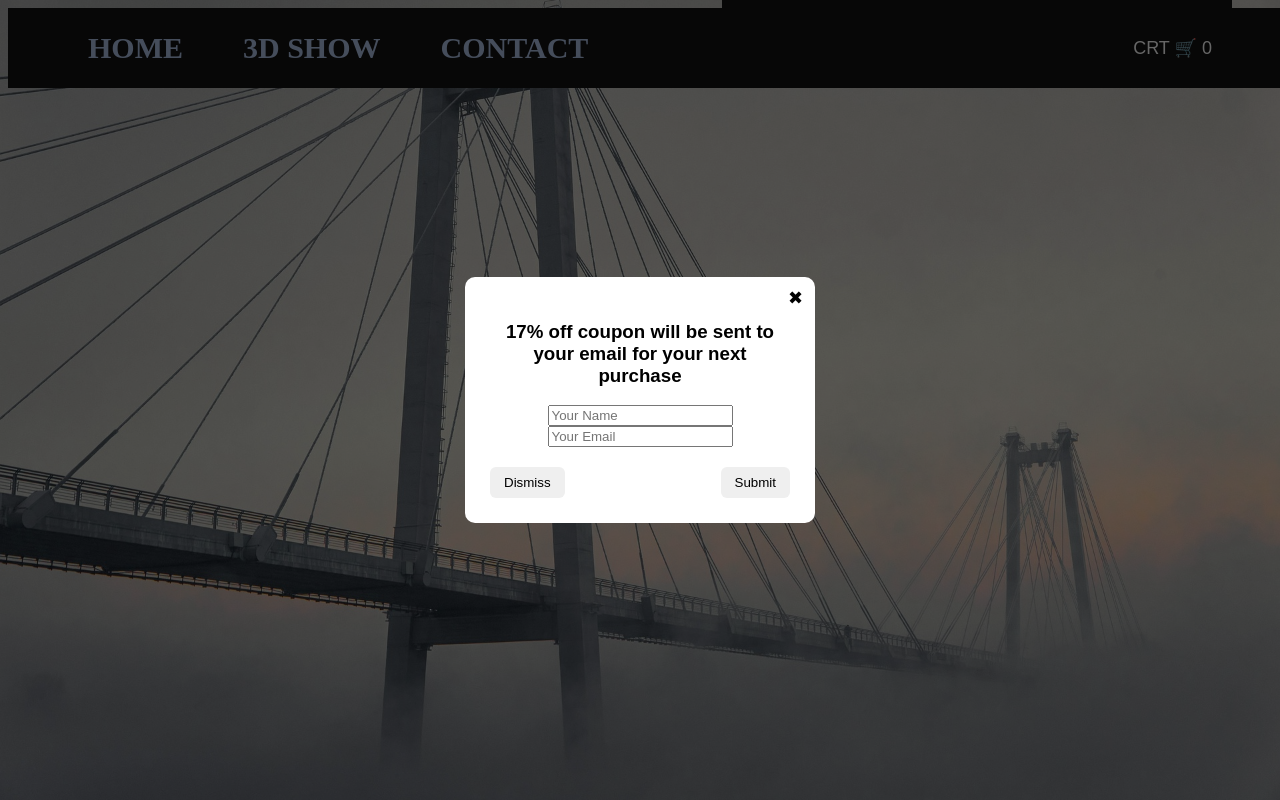
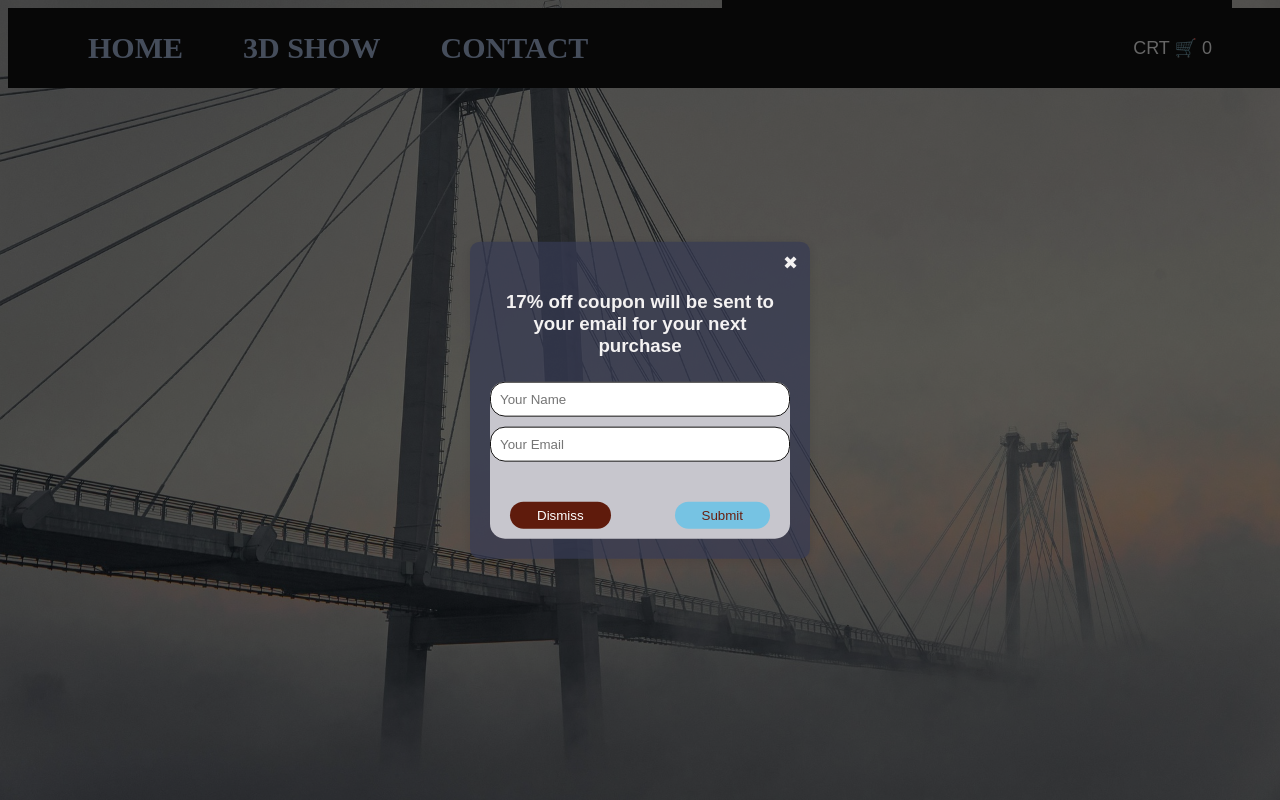
Before and after one commit to NanaProject2023/carproject, a React (Vite) app in the folder client/: page /carproject/discountpopup2 in a window 1280 px wide. Shown: the top 800 px of the page. Built offline with nearby package versions, Linux system fonts and the light colour scheme.

Commit message:
Edit popups

```diff
--- a/client/src/components/Contact.css
+++ b/client/src/components/Contact.css
@@ -30,7 +30,7 @@
   border-radius: 8px;
   border: none;
   outline: none;
-  background: #1a1a1a;
+  background: #797575;
   color: #fff;
   font-size: 1rem;
 }
--- a/client/src/components/DiscountPopup2.css
+++ b/client/src/components/DiscountPopup2.css
@@ -1,15 +1,58 @@
+.popup {
+  position: fixed;
+  top: 50%;
+  left: 50%;
+  transform: translate(-50%, -50%);
+  background-color: #363a54b5;
+  padding: 20px;
+  border-radius: 10px;
+  box-shadow: 0 2px 10px rgba(0, 0, 0, 0.1);
+  color: #f4f2f2;
+}
 .popup h3 {
   margin-bottom: 15px;
+  color: #f4f2f2;
+
+  padding: 10px;
+
 }
 
 form {
   display: flex;
   flex-direction: column;
   gap: 10px;
+  background-color: rgb(199, 198, 205);
+  border-radius: 15px;
 }
 
 form input {
-  padding: 8px;
-  border-radius: 6px;
-  border: 1px solid #ccc;
+  padding: 9px;
+  gap: 40px;
+  border: 1px solid #131212;
+  border-radius: 15px;
+
+
 }
+.popup-buttons {
+  display: flex;
+  justify-content: space-between;
+  margin-top: 20px;
+  padding: 10px 20px;
+  border-radius: 20px;
+}
+.popup-buttons button {
+  padding: 6px 27px;
+  border: none;
+  border-radius: 5px;
+  cursor: pointer;
+}
+.popup-buttons button:first-child {
+  background-color: #5f1b0c;
+  color: white;
+  border-radius: 15px;
+}
+.popup-buttons button:last-child {
+  background-color: #76c3e3;
+  color: rgba(105, 24, 6, 0.957);
+  border-radius: 15px;
+}
--- a/client/src/components/DiscountPopup2.jsx
+++ b/client/src/components/DiscountPopup2.jsx
@@ -1,5 +1,6 @@
 import { useState } from "react";
 import { useNavigate } from "react-router-dom";
+import "./DiscountPopup2.css";
 
 export default function DiscountPopup2() {
   const navigate = useNavigate();
```
